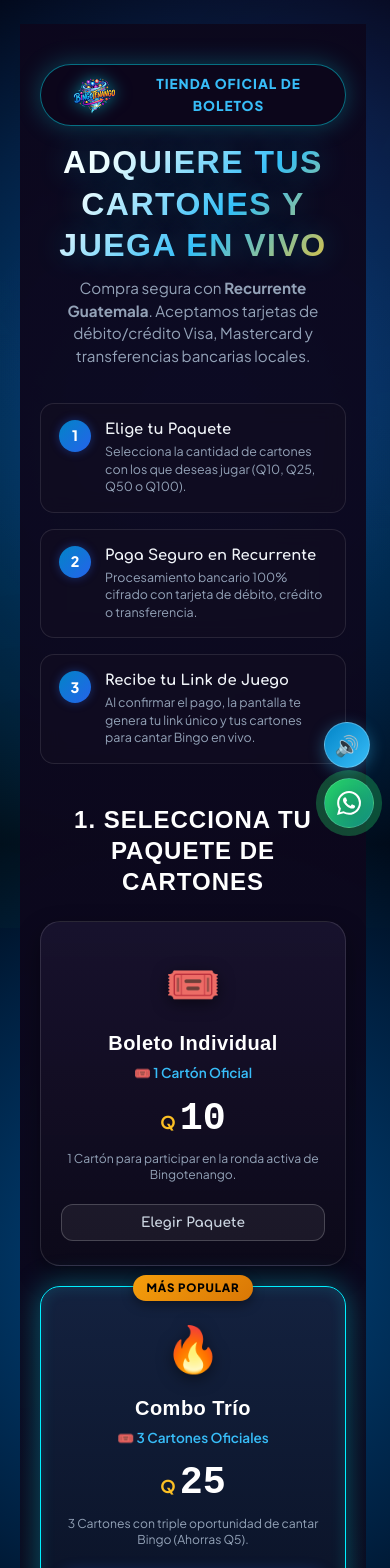
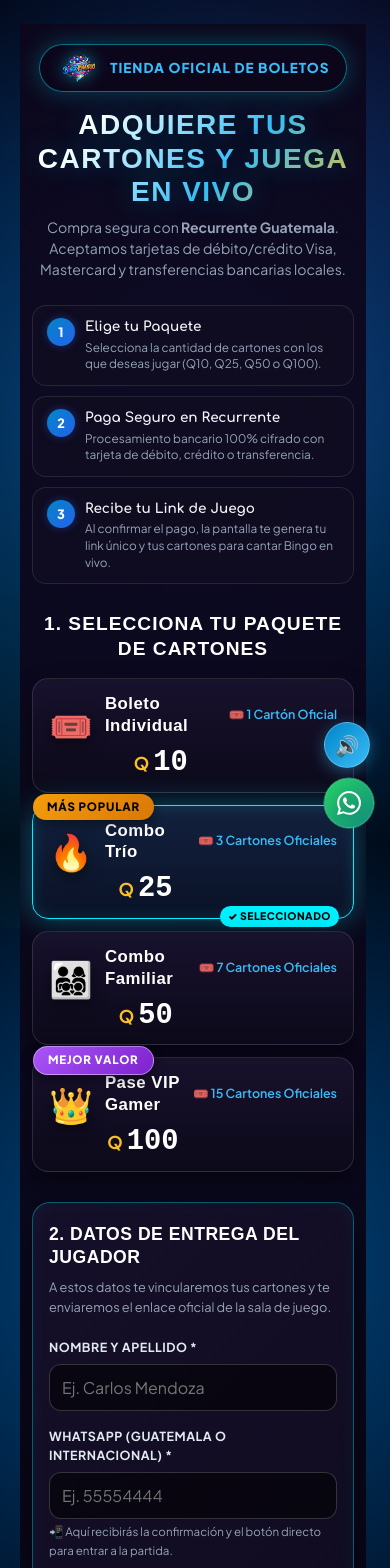
Before and after one commit to pachevar/lluvia-de-ideas, a React (Vite) app: page /juegos/bingo/boletos in a window 390 px wide. Shown: the top 1568 px of the page. Built offline with nearby package versions, Linux system fonts and the light colour scheme; no server answers; the database is empty.

Commit message:
feat(recurrente): optimizar experiencia movil y checkout en vivo con API protegida

```diff
--- a/src/pages/BingoBoletos.css
+++ b/src/pages/BingoBoletos.css
@@ -476,6 +476,213 @@
   line-height: 1.45;
 }
 
+/* ==========================================================================
+   OPTIMIZACIONES ESPECÍFICAS PARA MÓVILES (UX TÁCTIL)
+   ========================================================================== */
+
+@media (max-width: 768px) {
+  .bingo-boletos-page {
+    padding: 20px 12px 70px;
+  }
+
+  .boletos-header {
+    margin-bottom: 25px;
+  }
+
+  .boletos-logo-badge {
+    padding: 6px 16px;
+    gap: 8px;
+  }
+
+  .boletos-logo-img {
+    height: 34px;
+  }
+
+  .boletos-hero-title {
+    font-size: 1.75rem;
+    line-height: 1.2;
+    margin-bottom: 8px;
+  }
+
+  .boletos-hero-subtitle {
+    font-size: 0.88rem;
+    margin-bottom: 15px;
+  }
+
+  .boletos-countdown-banner {
+    width: 100%;
+    box-sizing: border-box;
+    justify-content: center;
+    padding: 8px 14px;
+    gap: 8px;
+  }
+
+  .boletos-countdown-digits {
+    font-size: 1.15rem;
+  }
+
+  .boletos-trust-steps {
+    grid-template-columns: 1fr;
+    gap: 10px;
+    margin-bottom: 28px;
+  }
+
+  .trust-step-card {
+    padding: 12px 14px;
+    gap: 10px;
+  }
+
+  .trust-step-number {
+    width: 28px;
+    height: 28px;
+    font-size: 0.8rem;
+  }
+
+  .trust-step-text h4 {
+    font-size: 0.85rem;
+  }
+
+  .trust-step-text p {
+    font-size: 0.74rem;
+  }
+
+  .boletos-grid-title {
+    font-size: 1.2rem;
+    margin-bottom: 16px;
+  }
+
+  .boletos-packages-grid {
+    grid-template-columns: 1fr 1fr;
+    gap: 12px;
+    margin-bottom: 30px;
+  }
+
+  .package-card {
+    padding: 18px 12px;
+    border-radius: 16px;
+  }
+
+  .package-icon {
+    font-size: 2.2rem;
+    margin-bottom: 8px;
+  }
+
+  .package-name {
+    font-size: 1rem;
+    margin-bottom: 4px;
+  }
+
+  .package-cartones {
+    font-size: 0.75rem;
+    margin-bottom: 10px;
+  }
+
+  .package-amount {
+    font-size: 1.9rem;
+  }
+
+  .package-benefit {
+    font-size: 0.7rem;
+    min-height: 28px;
+    margin-bottom: 12px;
+  }
+
+  .package-select-btn {
+    padding: 8px 10px;
+    font-size: 0.75rem;
+    border-radius: 10px;
+  }
+
+  .checkout-section {
+    padding: 20px 16px;
+    border-radius: 18px;
+    margin-bottom: 30px;
+  }
+
+  .checkout-form-title {
+    font-size: 1.1rem;
+  }
+
+  .form-input {
+    font-size: 16px !important; /* Previene auto-zoom molesto en Safari iOS */
+    padding: 12px 12px;
+  }
+
+  .btn-pay-recurrente {
+    padding: 14px;
+    font-size: 0.95rem;
+  }
+
+  .security-badges-bar {
+    gap: 10px;
+    padding: 12px;
+  }
+
+  .security-badge-item {
+    font-size: 0.68rem;
+  }
+}
+
+@media (max-width: 480px) {
+  .boletos-packages-grid {
+    grid-template-columns: 1fr;
+    gap: 12px;
+  }
+
+  .package-card {
+    display: grid;
+    grid-template-columns: auto 1fr auto;
+    align-items: center;
+    text-align: left;
+    gap: 12px;
+    padding: 14px 16px;
+  }
+
+  .package-icon {
+    font-size: 2.2rem;
+    margin-bottom: 0;
+    grid-row: span 2;
+  }
+
+  .package-name {
+    margin: 0;
+    font-size: 1.05rem;
+  }
+
+  .package-cartones {
+    margin: 0;
+    font-size: 0.78rem;
+  }
+
+  .package-price-wrap {
+    margin-bottom: 0;
+    grid-row: span 2;
+    text-align: right;
+  }
+
+  .package-amount {
+    font-size: 1.8rem;
+  }
+
+  .package-benefit, .package-select-btn {
+    display: none;
+  }
+
+  .package-card.selected::after {
+    content: "✓ SELECCIONADO";
+    position: absolute;
+    bottom: -9px;
+    right: 14px;
+    background: #00f0ff;
+    color: #000;
+    font-size: 0.65rem;
+    font-weight: 900;
+    padding: 2px 8px;
+    border-radius: 999px;
+    letter-spacing: 0.5px;
+  }
+}
+
 /* ANIMACIONES */
 @keyframes fadeInDown {
   from {
--- a/src/pages/BingoBoletos.tsx
+++ b/src/pages/BingoBoletos.tsx
@@ -68,6 +68,7 @@ const BingoBoletos: React.FC = () => {
   // Sincronización de la próxima ronda y links de pago de Recurrente
   const [activeGame, setActiveGame] = useState<BingoGame | null>(null);
   const [recurrenteLinks, setRecurrenteLinks] = useState<{ [pkgId: string]: string }>({});
+  const [recurrenteSecretKey, setRecurrenteSecretKey] = useState<string>('');
   const [countdownText, setCountdownText] = useState<string | null>(null);
 
   // Cargar juego activo
@@ -83,7 +84,7 @@ const BingoBoletos: React.FC = () => {
     return () => unsubscribe();
   }, []);
 
-  // Cargar links de Recurrente de configuración en Firestore
+  // Cargar links de Recurrente y credencial de configuración en Firestore
   useEffect(() => {
     const loadSettings = async () => {
       try {
@@ -93,6 +94,9 @@ const BingoBoletos: React.FC = () => {
           const data = snap.data();
           if (data.recurrente_links) {
             setRecurrenteLinks(data.recurrente_links);
+          }
+          if (data.recurrente_secret_key) {
+            setRecurrenteSecretKey(data.recurrente_secret_key);
           }
         }
       } catch (err) {
@@ -173,19 +177,61 @@ const BingoBoletos: React.FC = () => {
 
       const orderId = orderRef.id;
 
-      // 2. Comprobar si existe link de Recurrente configurado por el administrador
+      // 2. Crear sesión de Checkout dinámico en vivo en Recurrente
+      const apiKey = recurrenteSecretKey || (import.meta as any).env?.VITE_RECURRENTE_SECRET_KEY || '';
+
+      if (apiKey) {
+        try {
+          const recurrenteRes = await fetch("https://app.recurrente.com/api/checkouts", {
+            method: "POST",
+            headers: {
+              "Content-Type": "application/json",
+              "X-SECRET-KEY": apiKey
+            },
+            body: JSON.stringify({
+              items: [
+                {
+                  name: `Bingotenango: ${selectedPackage.name} (${selectedPackage.cartonesCount} Cartones)`,
+                  amount_in_cents: selectedPackage.priceQ * 100,
+                  currency: "GTQ",
+                  quantity: 1
+                }
+              ],
+              success_url: `${window.location.origin}/juegos/bingo/boletos/confirmacion?orderId=${orderId}&status=success`,
+              cancel_url: `${window.location.origin}/juegos/bingo/boletos`,
+              metadata: {
+                orderId: orderId,
+                playerName: playerName.trim(),
+                playerWhatsapp: cleanPhone,
+                packageId: selectedPackage.id,
+                cartones: selectedPackage.cartonesCount,
+                priceQ: selectedPackage.priceQ
+              }
+            })
+          });
+
+          if (recurrenteRes.ok) {
+            const checkoutData = await recurrenteRes.json();
+            if (checkoutData?.checkout_url) {
+              // Redirigir a la pantalla de pago segura de Recurrente
+              window.location.href = checkoutData.checkout_url;
+              return;
+            }
+          }
+        } catch (apiErr) {
+          console.warn("Fallo directo de API Checkout Recurrente, usando fallback:", apiErr);
+        }
+      }
+
+      // 3. Fallback: Si hay link de producto configurado en Gerencia
       const configuredLink = recurrenteLinks[selectedPackage.id];
-
       if (configuredLink && configuredLink.startsWith('http')) {
-        // Redirigir a la pasarela segura de Recurrente
-        // Pasamos metadata mediante parámetros para la redirección de vuelta
         const separator = configuredLink.includes('?') ? '&' : '?';
         const returnUrl = encodeURIComponent(`${window.location.origin}/juegos/bingo/boletos/confirmacion?orderId=${orderId}&status=success`);
         const finalUrl = `${configuredLink}${separator}customer_name=${encodeURIComponent(playerName)}&customer_phone=${encodeURIComponent(cleanPhone)}&redirect_url=${returnUrl}`;
         window.location.href = finalUrl;
       } else {
-        // Si aún no han pegado el link de recurrente en gerencia,
-        // simulamos el flujo completo de prueba o pago guiado
+        // Modo guiado / simulado si no hubiera conexión externa
         navigate(`/juegos/bingo/boletos/confirmacion?orderId=${orderId}&pkg=${selectedPackage.id}&name=${encodeURIComponent(playerName)}&phone=${cleanPhone}&testMode=true`);
       }
     } catch (err) {
```
